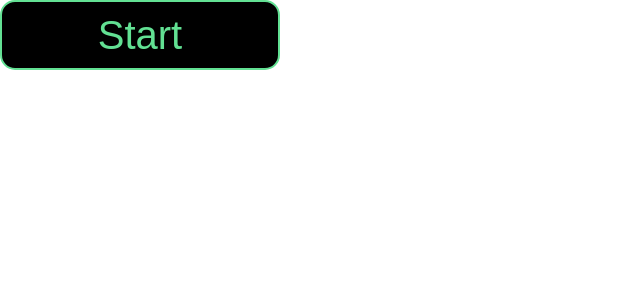
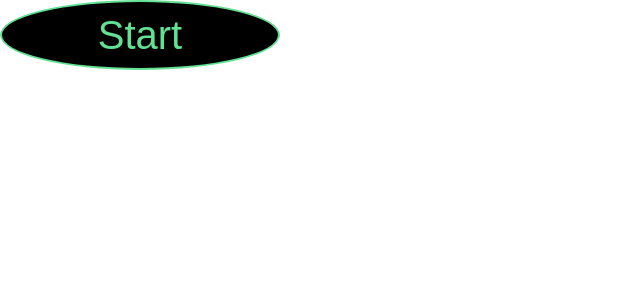
Before and after one commit to BrennoProjects/magic-counter, a React (Vite) app: page / in a window 1280 px wide. Shown: the top 300 px of the page, without its empty margins (0-640 px from the left). Built offline with nearby package versions, Linux system fonts and the light colour scheme.

Commit message:
custom radius add

```diff
--- a/src/App.tsx
+++ b/src/App.tsx
@@ -7,7 +7,7 @@ function App() {
 
   return (
     <App className="App">
-      <Button background={'#000000'}>Start</Button>
+      <Button border background={'#000000'} fullRadius>Start</Button>
     </App>
   )
 }
--- a/src/components/button/index.tsx
+++ b/src/components/button/index.tsx
@@ -1,15 +1,29 @@
 import { FC } from "react";
-import  * as S  from "./styled";
+import * as S from "./styled";
 
 interface ButtonProps {
   children: string | JSX.Element;
   border?: boolean;
   background?: string;
+  fullRadius?: boolean;
 }
 
 const Button: FC<ButtonProps> = (props) => {
-  const {children, border=true, background='#000000'} = props
-  return <S.WrapperButton border={border} background={background}>{children}</S.WrapperButton>;
+  const {
+    children,
+    border = true,
+    background = "#000000",
+    fullRadius = false
+  } = props;
+  return (
+    <S.WrapperButton
+      border={border}
+      background={background}
+      fullRadius={fullRadius}
+    >
+      {children}
+    </S.WrapperButton>
+  );
 };
 
 export default Button;
--- a/src/components/button/styled.ts
+++ b/src/components/button/styled.ts
@@ -3,13 +3,14 @@ import styled from "styled-components";
 interface WrapperButton {
   border: boolean;
   background: string;
+  fullRadius: boolean;
 }
 
 export const WrapperButton = styled.button<WrapperButton>`
 border-color: #62E093;
 border-weight: 4px;
 border-style: ${({border})=> border ? 'solid' : 'none'};
-border-radius: 15px;
+border-radius: ${({fullRadius})=> fullRadius ? '100%' : '15px'};
 font-size: 40px;
 color: #62E093;
 background-color: ${({background})=> background};
```
